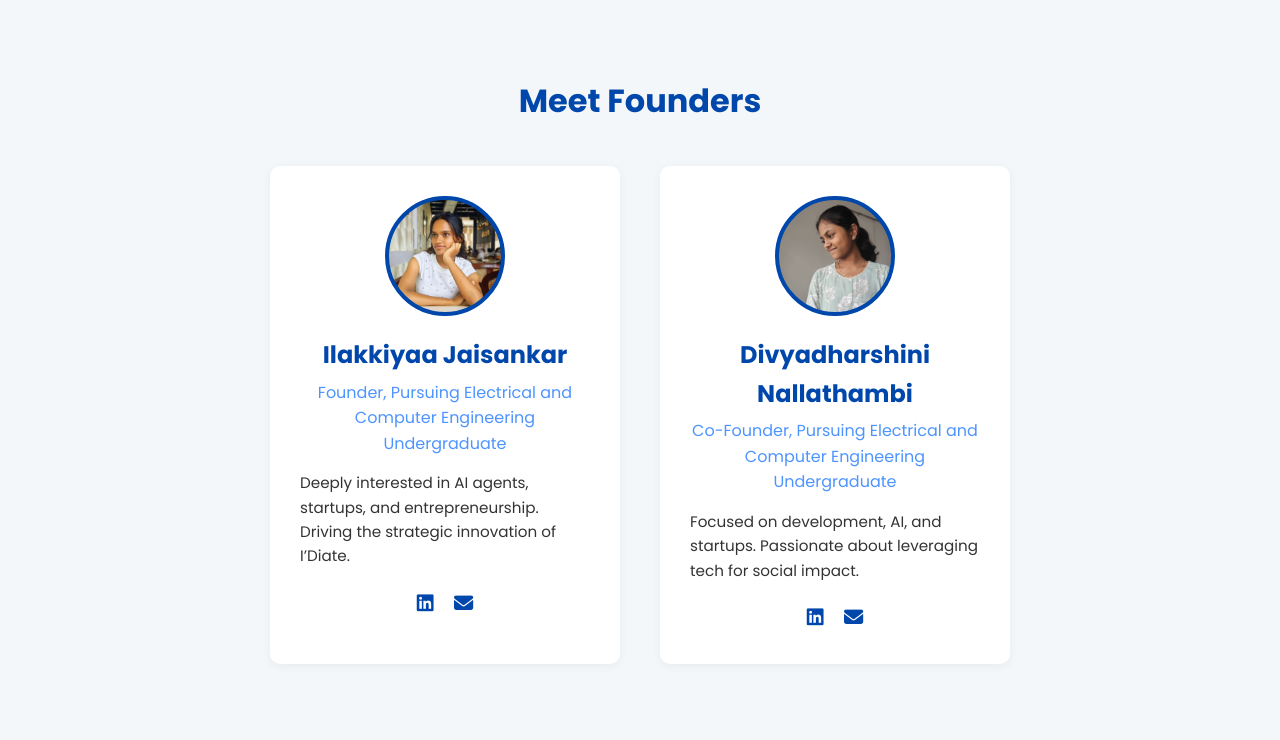
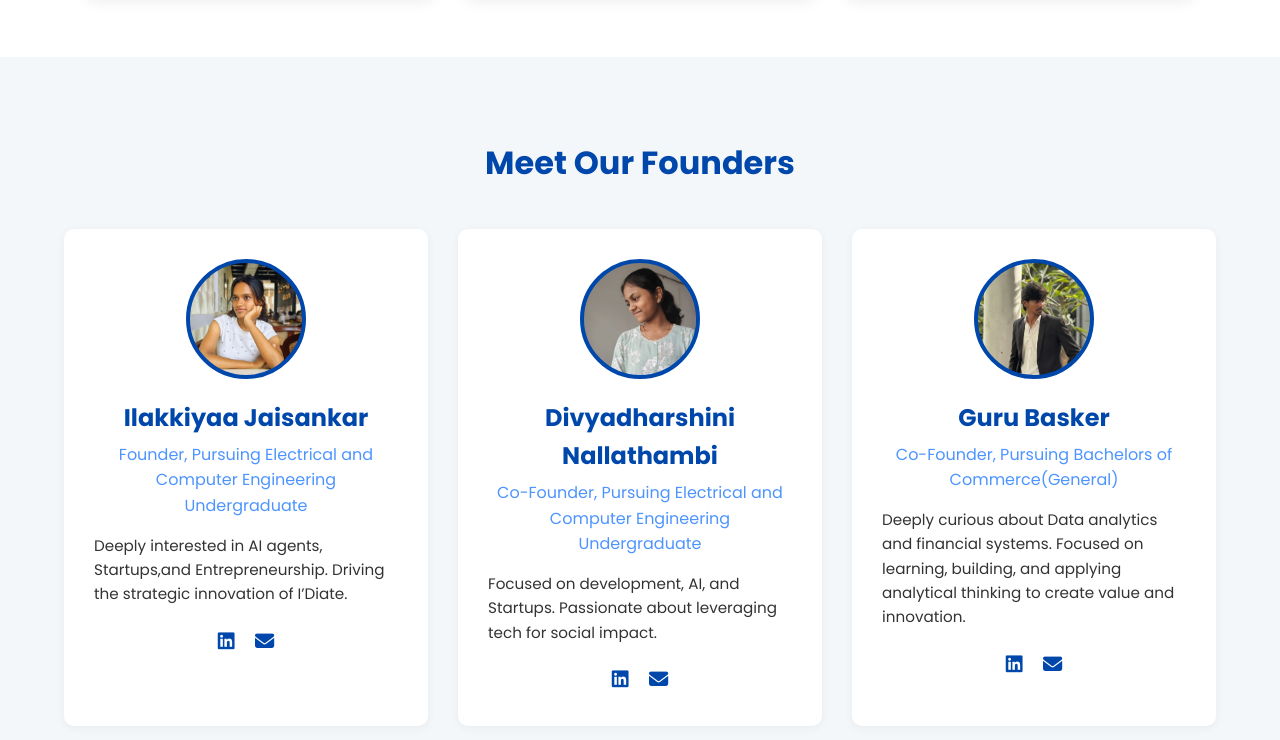
Before and after one commit to divyadharshini-n/IDiate, a plain HTML site: page index.html in a window 1280 px wide. Shown: the part 1000-1740 px from the top of the page. Drawn offline with Linux system fonts and the light colour scheme.

Commit message:
adder another cofounder

```diff
--- a/index.html
+++ b/index.html
@@ -43,7 +43,7 @@
             transition: color 0.3s; /* Apply transition to all links */
         }
 
-        /* 1. Header & Navigation */
+        /* 1. Header & Navigation (Fixed/Sticky) */
         header {
             display: flex;
             justify-content: space-between;
@@ -200,10 +200,13 @@
             font-size: 2rem;
         }
 
+        /* UPDATED CSS: Allows three founders to fit evenly */
         .founders-container {
             display: flex;
             justify-content: center;
-            gap: 40px;
+            gap: 30px;
+            max-width: 1200px;
+            margin: 0 auto;
         }
 
         .founder-card {
@@ -211,7 +214,9 @@
             padding: 30px;
             border-radius: 10px;
             box-shadow: 0 2px 10px rgba(0, 0, 0, 0.05);
-            max-width: 350px;
+            /* Set max-width for 3 cards */
+            flex: 1;
+            max-width: 380px;
             transition: box-shadow 0.3s;
         }
 
@@ -222,7 +227,6 @@
         .photo-placeholder {
             width: 120px;
             height: 120px;
-            /* Placeholder styles are still here, but overwritten by inline style for the images */
             background-color: #ccddee;
             background-size: cover;
             background-position: center;
@@ -350,6 +354,11 @@
         }
 
         /* Responsive Design */
+        @media (max-width: 1200px) {
+            .founders-container {
+                gap: 20px;
+            }
+        }
         @media (max-width: 992px) {
             .identity-cards {
                 flex-direction: column;
@@ -361,6 +370,15 @@
             }
             .projects-grid {
                 grid-template-columns: 1fr;
+            }
+            /* Stack founders vertically on smaller tablets */
+            .founders-container {
+                flex-direction: column;
+                align-items: center;
+                gap: 30px;
+            }
+            .founder-card {
+                max-width: 80%;
             }
         }
 
@@ -378,11 +396,6 @@
             }
             .hero-content h2 {
                 font-size: 2.5rem;
-            }
-            .founders-container {
-                flex-direction: column;
-                align-items: center;
-                gap: 30px;
             }
             .footer-content {
                 flex-direction: column;
@@ -406,7 +419,7 @@
         </div>
         <nav>
             <a href="#home">Home</a>
-            <a href="#about">About</a>
+            <a href="#about">About Us</a>
             <a href="#projects">Projects</a>
             <a href="#contact">Contact</a>
         </nav>
@@ -439,6 +452,7 @@
             <h3>Our Focus</h3>
             <ul>
                 <li>Smart Education Systems</li>
+                <li>Power Systems & Automation</li>
                 <li>AI & Machine Learning Solutions</li>
                 <li>Startup Development & Innovation Support</li>
             </ul>
@@ -446,13 +460,14 @@
     </section>
 
     <section id="about" class="founders-spotlight">
-        <h2>Meet Founders</h2>
+        <h2>Meet Our Founders</h2>
         <div class="founders-container">
+
             <div class="founder-card">
                 <div class="photo-placeholder" style="background-image: url('founder.jpg.jpg');"></div>
                 <h4>Ilakkiyaa Jaisankar</h4>
                 <p class="title">Founder, Pursuing Electrical and Computer Engineering Undergraduate</p>
-                <p class="bio">Deeply interested in AI agents, startups, and entrepreneurship. Driving the strategic innovation of I’Diate.</p>
+                <p class="bio">Deeply interested in AI agents, Startups,and Entrepreneurship. Driving the strategic innovation of I’Diate.</p>
                 <div class="social-links">
                     <a href="https://www.linkedin.com/in/ilakkiyaa-jaisankar-454112320" target="_blank" title="Ilakkiya LinkedIn"><i class="fab fa-linkedin"></i></a>
                     <a href="mailto:ilakkiyaaslm@gmail.com" title="Ilakkiya Email"><i class="fas fa-envelope"></i></a>
@@ -463,12 +478,24 @@
                 <div class="photo-placeholder" style="background-image: url('co-founder.jpg.jpg');"></div>
                 <h4>Divyadharshini Nallathambi</h4>
                 <p class="title">Co-Founder, Pursuing Electrical and Computer Engineering Undergraduate</p>
-                <p class="bio">Focused on development, AI, and startups. Passionate about leveraging tech for social impact.</p>
+                <p class="bio">Focused on development, AI, and Startups. Passionate about leveraging tech for social impact.</p>
                 <div class="social-links">
                     <a href="https://www.linkedin.com/in/divyadharshini-n-627b64313" target="_blank" title="Divya LinkedIn"><i class="fab fa-linkedin"></i></a>
                     <a href="mailto:ndivyadharshini176@gmail.com" title="Divya Email"><i class="fas fa-envelope"></i></a>
                 </div>
             </div>
+
+            <div class="founder-card">
+                <div class="photo-placeholder" style="background-image: url('co-founder2.jpg');"></div>
+                <h4>Guru Basker</h4>
+                <p class="title">Co-Founder, Pursuing Bachelors of Commerce(General)</p>
+                <p class="bio">Deeply curious about Data analytics and financial systems. Focused on learning, building, and applying analytical thinking to create value and innovation.</p>
+                <div class="social-links">
+                    <a href="https://www.linkedin.com/in/gurutb/" target="_blank" title="Guru Basker LinkedIn"><i class="fab fa-linkedin"></i></a>
+                    <a href="mailto:gurubasker2005@gmail.com" title="Guru Basker Email"><i class="fas fa-envelope"></i></a>
+                </div>
+            </div>
+
         </div>
     </section>
 
```
Also changed, not shown: co-founder2.jpg (added).
